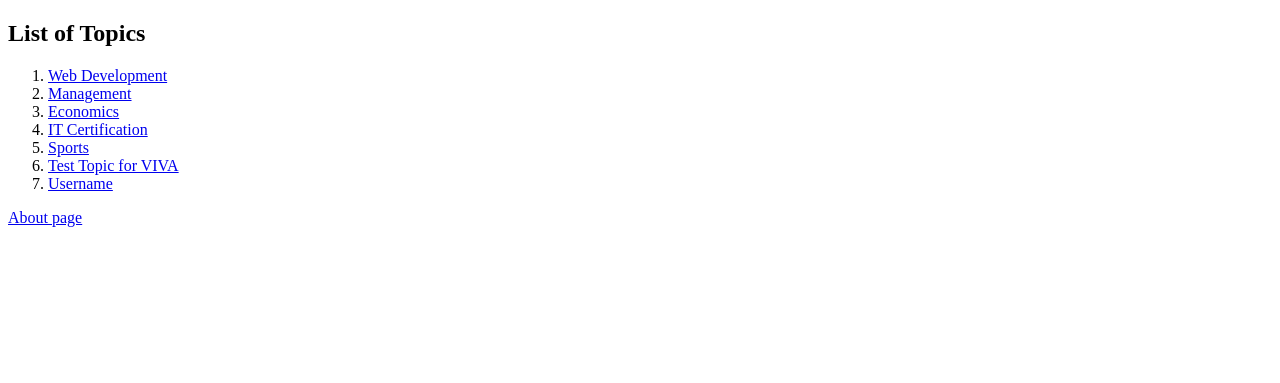
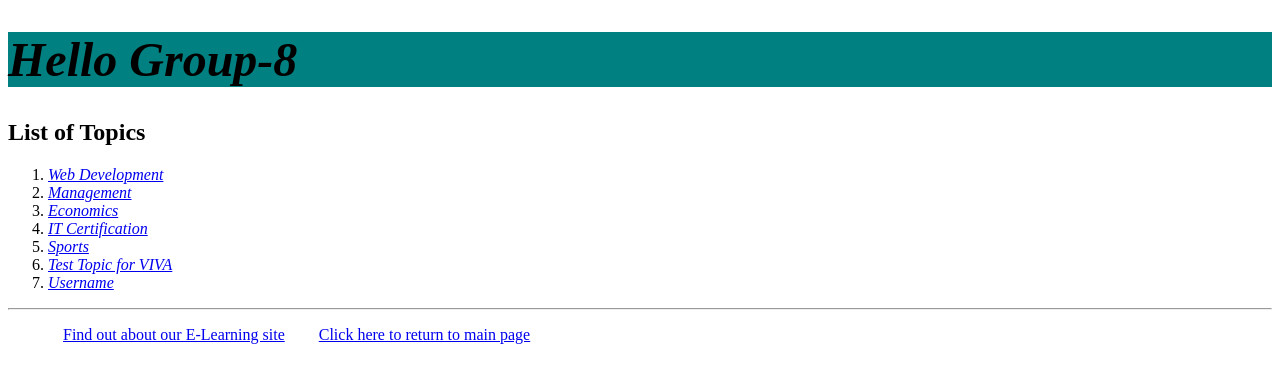
Before and after one commit to COMP8347/Django_Project, a Django app: page /myapp/ in a window 1280 px wide. Shown: the top 383 px of the page. Run offline with Django 3.2, Linux system fonts and the light colour scheme; data comes from the database, SQL or seed files in the repository.

Commit message:
Lab 06 Done

```diff
--- /dev/null
+++ b/myapp/static/myapp/style.css
@@ -0,0 +1,13 @@
+h1 {
+    color: black;
+    font-size: 48px;
+    background-color: teal;
+    font-style: oblique;
+    position: center;
+
+    border-color: white;
+}
+.hbar1 {
+    display: inline;
+    margin: 15px;
+}
--- /dev/null
+++ b/myapp/templates/myapp/base.html
@@ -0,0 +1,22 @@
+<!DOCTYPE html>
+{% load static %}
+<html>
+ <head>
+ <link rel="stylesheet" type="text/css" href="{% static 'myapp/style.css' %}"
+/>
+ <title>E-Learning WebApp - {% block title %}Welcome!{% endblock %}</title>
+ </head>
+ <body>
+ <div>
+ <h1><b>{% block myhdg %}Hello Group-8 {% endblock %}</b></h1>
+ {% block body_block %}*** {% endblock %}
+ </div>
+ <hr />
+ <div>
+ <ul>
+ <li class="hbar1"><a href="/myapp/about/">Find out about our E-Learning site</a></li>
+ <li class="hbar1"><a href = "{% url 'myapp:index' %}">Click here to return to main page</a><br/></li>
+ </ul>
+ </div>
+ </body>
+</html>
--- /dev/null
+++ b/myapp/templates/myapp/index.html
@@ -0,0 +1,16 @@
+{% extends 'myapp/base.html' %}
+{% block body_block %}
+ {% if top_list %}
+ <h2>List of Topics</h2>
+ <ol>
+ {% for top in top_list %}
+     <li><i><a href={% url 'myapp:index' %}{{ top.id }}> {{ top.name}}</a></i> </li>
+ {% endfor %}
+ </ol>
+ {% else %}
+ <strong>There are no available topics!</strong>
+ {% endif %}
+{# <p><a href={% url 'myapp:index' %}{{ 'about' }}>About page</a></p>#}
+
+
+{% endblock %}
--- a/myapp/templates/myapp/index0.html
+++ b/myapp/templates/myapp/index0.html
@@ -4,17 +4,5 @@
  <meta charset="UTF-8">
  <title>E-Learning WebApp!</title>
 </head>
-<body>
- {% if top_list %}
- <h2>List of Topics</h2>
- <ol>
- {% for top in top_list %}
-     <li><a href={% url 'myapp:index' %}{{ top.id }}> {{ top.name}}</a> </li>
- {% endfor %}
- </ol>
- {% else %}
- <strong>There are no available topics!</strong>
- {% endif %}
- <p><a href={% url 'myapp:index' %}{{ 'about' }}>About page</a></p>
-</body>
+
 </html>
--- a/myapp/urls.py
+++ b/myapp/urls.py
@@ -3,6 +3,6 @@
 app_name = 'myapp'
 urlpatterns = [
     path(r'', views.index, name='index'),
-    path(r'about', views.about),
-    path(r'<int:top_no>', views.detail)
+    path(r'about/', views.about),
+    path(r'<int:top_no>/', views.detail)
 ]
--- a/myapp/views.py
+++ b/myapp/views.py
@@ -7,15 +7,15 @@
 
 def index(request):
     top_list = Topic.objects.all().order_by('id')[:10]
-    return render(request, 'myapp/index0.html', {'top_list': top_list})
+    return render(request, 'myapp/index.html', {'top_list': top_list})
 
 def about(request):
-    return render(request, 'myapp/about0.html')
+    return render(request, 'myapp/about.html')
 
 
 def detail(request, top_no):
     course = Course.objects.filter(topic__id__contains = top_no)
     if(len(course) >0):
-        return render(request, 'myapp/detail0.html', {'course': course})
+        return render(request, 'myapp/detail.html', {'course': course})
     else:
         return get_object_or_404(Course, topic_id=top_no)
```
Also changed, not shown: myapp/templates/myapp/about.html (added, +10 -0 lines), myapp/templates/myapp/detail.html (added, +16 -0 lines).
